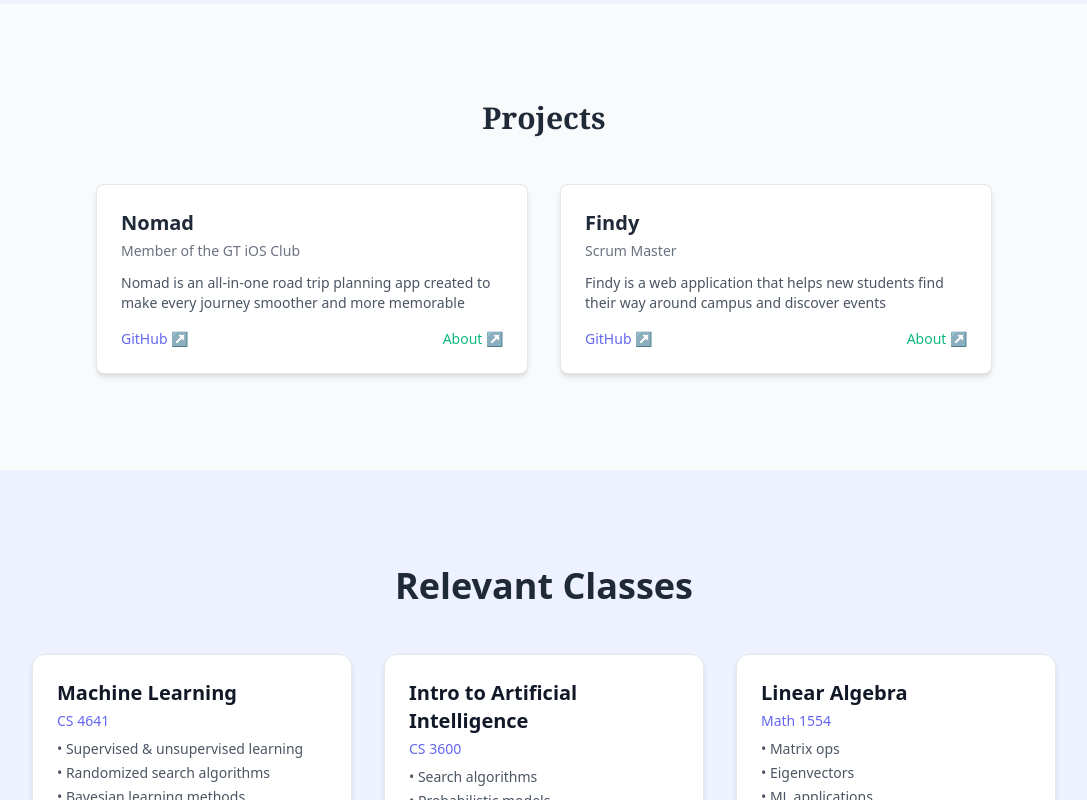
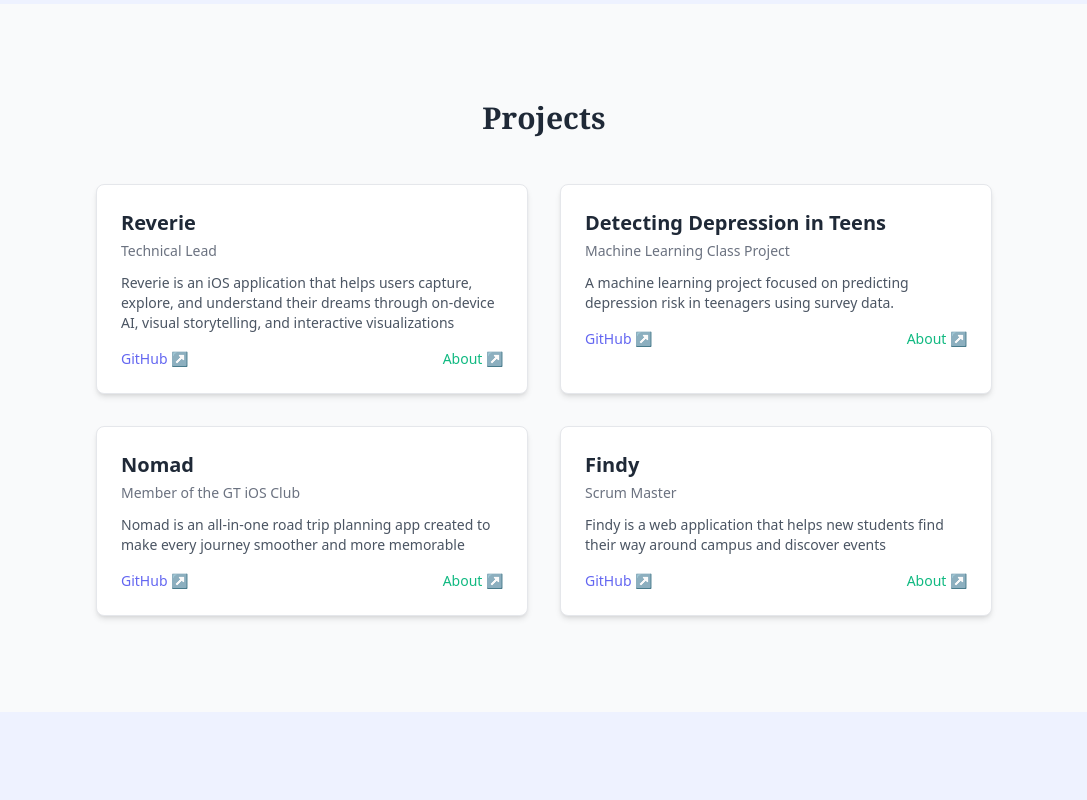
Before and after one commit to BraydenHuguenard/portfolio, a React (Vite) app: page / in a window 1280 px wide. Shown: the part 2000-2800 px from the top of the page, without its empty margins (96-1183 px from the left). Built offline with nearby package versions, Linux system fonts and the light colour scheme.

Commit message:
Added Reverie and Depression to projects

```diff
--- a/src/data/projects.js
+++ b/src/data/projects.js
@@ -1,4 +1,46 @@
 export const projects = [
+    {
+      title: "Reverie",
+      role: "Technical Lead",
+      summary: "Reverie is an iOS application that helps users capture, explore, and understand their dreams through on-device AI, visual storytelling, and interactive visualizations",
+      description: [
+        "Log dreams instantly upon waking using Siri, App Intents, widgets, or directly in the app",
+        "Leverage Apple’s on-device Foundation Model to intelligently complete and expand unfinished dreams",
+        "Analyze dreams to uncover recurring themes, emotions, and patterns over time",
+        "Visualize how dreams connect to mood and activity data through interactive views",
+        "Generate dream inspired visuals using on-device Stable Diffusion via CoreML",
+        "Transform dreams into characters, illustrated storybooks, and an evolving personal dreamscape",
+        "Explore relationships between dreams in an interactive Constellation View",
+        "Led development as Technical Lead, guiding architecture decisions, mentoring developers, and coordinating execution",
+        "Awarded Best Design and Best App at Georgia Tech iOS Club Demo Day",
+        "Built using Swift, SwiftUI, CoreML, Apple Foundation Model, and iOS-native frameworks"
+      ],
+      imgs: [
+        // TO ADD
+        "",
+      ],
+      git: "https://github.com/gtiosclub/Reverie",
+    },
+    {
+      title: "Detecting Depression in Teens",
+      role: "Machine Learning Class Project",
+      summary: "A machine learning project focused on predicting depression risk in teenagers using survey data.",
+      description: [
+        "Built and evaluated multiple machine learning models to predict depression risk in adolescents",
+        "Performed data preprocessing, feature engineering, and exploratory data analysis on data",
+        "Compared supervised learning models including linear and logistic regression, random forests, and support vector machines (SVMs)",
+        "Analyzed model performance using accuracy, precision, recall, F1-score, and confusion matrices",
+        "Identified key features correlated with depression indicators and discussed ethical considerations",
+        "Worked collaboratively in a team to iterate on model design and improve predictive performance",
+        "Presented findings and insights with clear visualizations and technical justification",
+        "Implemented using Python, scikit-learn, pandas, NumPy, and matplotlib"
+      ],
+      imgs: [
+        // TO ADD
+        "",
+      ],
+      git: "https://github.gatech.edu/sgarg330/CS4641PredictingDepression",
+    },
     {
       title: "Nomad",
       role: "Member of the GT iOS Club",
@@ -41,5 +83,5 @@ export const projects = [
         "https://www.youtube.com/watch?v=smOSz-krosM&t=49s",
       ],
       git: "https://github.com/danielachacon/findy",
-    }
+    },
   ]
```
